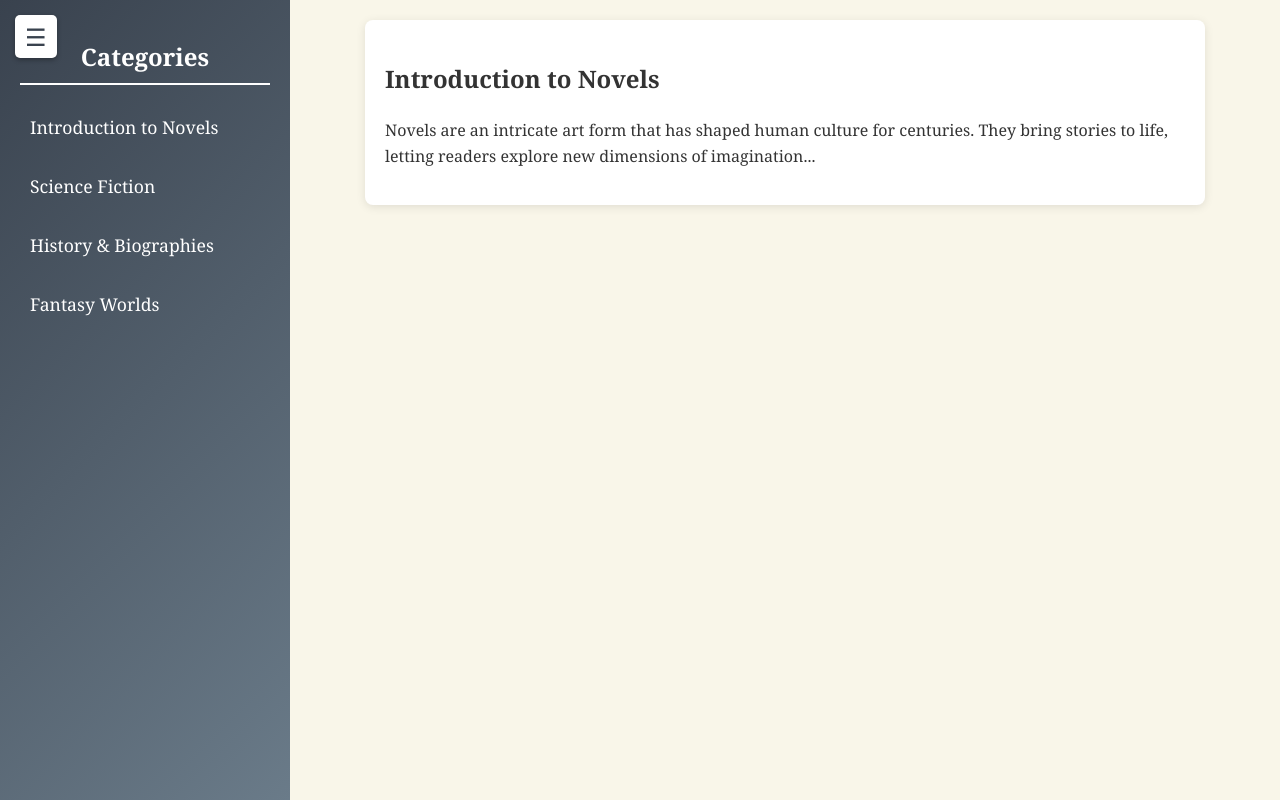
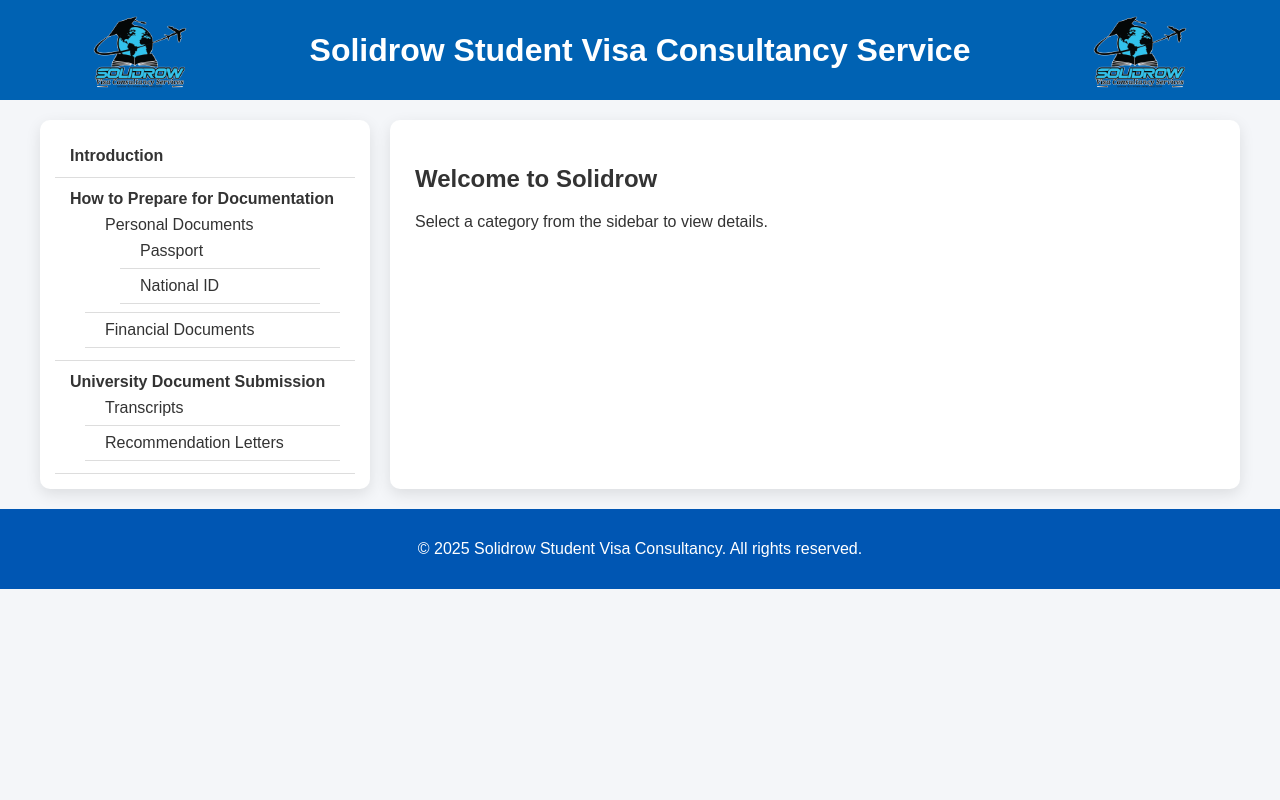
Before and after one commit to sluminda/SolidrowStudentVisa, a plain HTML site: page index.html in a window 1280 px wide. Drawn offline with Linux system fonts and the light colour scheme.

Commit message:
Updated All Files

```diff
--- a/index.html
+++ b/index.html
@@ -4,48 +4,45 @@
 <head>
     <meta charset="UTF-8">
     <meta name="viewport" content="width=device-width, initial-scale=1.0">
-    <title>Book Website</title>
-    <link rel="stylesheet" href="styles.css">
+    <title>Solidrow Student Visa Consultancy</title>
+    <link rel="stylesheet" href="./styles.css">
 </head>
 
 <body>
+    <!-- HEADER -->
+    <header>
+        <div class="logo">
+            <img src="./solidrow-sv-logo.png" alt="Solidrow Student Visa Consultancy">
+            <h1>Solidrow Student Visa Consultancy Service</h1>
+            <img src="./solidrow-sv-logo.png" alt="Solidrow Student Visa Consultancy">
+        </div>
+        <nav>
+            <ul id="nav-menu">
+                <!-- Navigation will be dynamically loaded here -->
+            </ul>
+        </nav>
+    </header>
+
+    <!-- MAIN CONTAINER -->
     <div class="container">
-        <aside class="sidebar">
-            <div class="toggle-btn" onclick="toggleSidebar()">
-                ☰
-            </div>
-            <h2>Categories</h2>
-            <ul>
-                <li><a href="#" onclick="showContent('category1')">Introduction to Novels</a></li>
-                <li><a href="#" onclick="showContent('category2')">Science Fiction</a></li>
-                <li><a href="#" onclick="showContent('category3')">History & Biographies</a></li>
-                <li><a href="#" onclick="showContent('category4')">Fantasy Worlds</a></li>
+        <aside>
+            <ul id="sidebar">
+                <!-- Sidebar categories will be dynamically generated -->
             </ul>
         </aside>
-        <main class="content">
-            <div id="category1" class="content-page active">
-                <h2>Introduction to Novels</h2>
-                <p>Novels are an intricate art form that has shaped human culture for centuries. They bring stories to
-                    life, letting readers explore new dimensions of imagination...</p>
-            </div>
-            <div id="category2" class="content-page">
-                <h2>Science Fiction</h2>
-                <p>Science fiction delves into futuristic worlds, exploring technology and the unknown. From space
-                    exploration to artificial intelligence, it questions the limits of humanity...</p>
-            </div>
-            <div id="category3" class="content-page">
-                <h2>History & Biographies</h2>
-                <p>History and biographies offer a glimpse into the lives of remarkable individuals and the events that
-                    shaped our world. They preserve knowledge and inspire change...</p>
-            </div>
-            <div id="category4" class="content-page">
-                <h2>Fantasy Worlds</h2>
-                <p>Fantasy worlds are realms of wonder and magic. They allow readers to escape reality, experiencing
-                    adventures in lands filled with mythical creatures and heroic quests...</p>
-            </div>
+
+        <main contenteditable="true" id="content">
+            <h2>Welcome to Solidrow</h2>
+            <p>Select a category from the sidebar to view details.</p>
         </main>
     </div>
-    <script src="script.js"></script>
+
+    <!-- FOOTER -->
+    <footer>
+        <p>&copy; 2025 Solidrow Student Visa Consultancy. All rights reserved.</p>
+    </footer>
+
+    <script src="./script.js"></script>
 </body>
 
 </html>
--- a/script.js
+++ b/script.js
@@ -1,22 +1,115 @@
-// Toggle sidebar visibility
-function toggleSidebar() {
-  const sidebar = document.querySelector(".sidebar");
-  const content = document.querySelector(".content");
-  sidebar.classList.toggle("closed");
-  if (sidebar.classList.contains("closed")) {
-    content.style.marginLeft = "0"; // Full-screen content
-  } else {
-    content.style.marginLeft = "250px"; // Push content to the right
+document.addEventListener("DOMContentLoaded", function () {
+  const sidebar = document.getElementById("sidebar");
+  const content = document.getElementById("content");
+
+  const categories = [
+    {
+      title: "Introduction",
+      content:
+        "<h2>Introduction</h2><p>Welcome to the Korean Student Visa Consultancy Guide.</p>",
+    },
+    {
+      title: "How to Prepare for Documentation",
+      content:
+        "<h2>Preparing Your Documents</h2><p>Gather all necessary documents for your student visa.</p>",
+      subcategories: [
+        {
+          title: "Personal Documents",
+          content:
+            "<h2>Personal Documents</h2><p>Required ID, Passport, etc.</p>",
+          miniCategories: [
+            {
+              title: "Passport",
+              content:
+                "<h2>Passport</h2><p>Your passport must be valid for at least 6 months.</p>",
+            },
+            {
+              title: "National ID",
+              content:
+                "<h2>National ID</h2><p>Your National ID is required for verification.</p>",
+            },
+          ],
+        },
+        {
+          title: "Financial Documents",
+          content:
+            "<h2>Financial Documents</h2><p>Bank statements and sponsorship details.</p>",
+        },
+      ],
+    },
+    {
+      title: "University Document Submission",
+      content:
+        "<h2>Submitting University Documents</h2><p>Submit transcripts, recommendation letters, etc.</p>",
+      subcategories: [
+        {
+          title: "Transcripts",
+          content:
+            "<h2>Transcripts</h2><p>Your academic records should be certified.</p>",
+        },
+        {
+          title: "Recommendation Letters",
+          content:
+            "<h2>Recommendation Letters</h2><p>Submit at least two letters from your professors.</p>",
+        },
+      ],
+    },
+  ];
+
+  function generateSidebar() {
+    sidebar.innerHTML = "";
+    categories.forEach((category) => {
+      let categoryItem = createListItem(category.title, category.content);
+
+      if (category.subcategories) {
+        let subList = document.createElement("ul");
+        category.subcategories.forEach((sub) => {
+          let subItem = createListItem(sub.title, sub.content);
+
+          if (sub.miniCategories) {
+            let miniList = document.createElement("ul");
+            sub.miniCategories.forEach((mini) => {
+              let miniItem = createListItem(mini.title, mini.content);
+              miniList.appendChild(miniItem);
+            });
+            subItem.appendChild(miniList);
+          }
+
+          subList.appendChild(subItem);
+        });
+        categoryItem.appendChild(subList);
+      }
+
+      sidebar.appendChild(categoryItem);
+    });
+
+    addCollapsibleFunctionality();
   }
-}
 
-// Show content dynamically
-function showContent(categoryId) {
-  const pages = document.querySelectorAll(".content-page");
-  pages.forEach((page) => page.classList.remove("active")); // Hide all pages
+  function createListItem(text, contentHTML) {
+    let li = document.createElement("li");
+    li.textContent = text;
+    li.addEventListener("click", function (e) {
+      e.stopPropagation();
+      loadContent(contentHTML);
+      toggleDropdown(this);
+    });
+    return li;
+  }
 
-  const activePage = document.getElementById(categoryId);
-  if (activePage) {
-    activePage.classList.add("active"); // Show selected page
+  function loadContent(contentHTML) {
+    content.innerHTML = contentHTML;
   }
-}
+
+  function toggleDropdown(element) {
+    let isOpen = element.classList.contains("open");
+    document
+      .querySelectorAll("#sidebar li")
+      .forEach((el) => el.classList.remove("open"));
+    if (!isOpen) {
+      element.classList.add("open");
+    }
+  }
+
+  generateSidebar();
+});
--- a/styles.css
+++ b/styles.css
@@ -1,119 +1,133 @@
-/* General styles */
+/* GENERAL STYLES */
 body {
+  font-family: "Poppins", sans-serif;
   margin: 0;
-  font-family: "Georgia", serif;
-  display: flex;
-  height: 100vh;
+  padding: 0;
+  background-color: #f4f6f9;
+  color: #333;
 }
 
-/* Container */
+/* HEADER */
+header {
+  align-items: center;
+  justify-content: space-between;
+  background-color: #0062b3;
+  padding: 0px 30px;
+  color: white;
+}
+
+.logo {
+  display: flex;
+  flex-direction: row;
+  justify-content: space-around;
+  align-items: center;
+}
+
+.logo img {
+  height: 100px;
+}
+
+nav ul {
+  list-style: none;
+  padding: 0;
+  margin: 0;
+  display: flex;
+}
+
+nav ul li {
+  margin: 0 15px;
+}
+
+nav ul li a {
+  color: white;
+  text-decoration: none;
+  font-weight: bold;
+}
+
+/* LAYOUT */
 .container {
   display: flex;
-  width: 100%;
-  transition: all 0.3s ease;
+  max-width: 1200px;
+  margin: 20px auto;
 }
 
-/* Sidebar styles */
-.sidebar {
-  width: 250px;
-  background: linear-gradient(135deg, #39424e, #6a7b89);
-  color: white;
-  padding: 20px;
-  transition: transform 0.3s ease;
-  position: relative;
-  z-index: 10;
+/* SIDEBAR */
+aside {
+  width: 300px;
+  background: white;
+  padding: 15px;
+  border-radius: 10px;
+  box-shadow: 0px 5px 15px rgba(0, 0, 0, 0.1);
 }
 
-.sidebar.closed {
-  transform: translateX(-100%);
-}
-
-.sidebar h2 {
-  font-size: 1.5rem;
-  margin-bottom: 20px;
-  text-align: center;
-  border-bottom: 2px solid white;
-  padding-bottom: 10px;
-}
-
-.sidebar ul {
+aside ul {
   list-style: none;
   padding: 0;
   margin: 0;
 }
 
-.sidebar ul li {
-  margin: 15px 0;
+aside ul li {
+  padding: 12px 15px;
+  border-bottom: 1px solid #ddd;
+  font-weight: bold;
+  cursor: pointer;
+  transition: background 0.3s, padding-left 0.3s;
 }
 
-.sidebar ul li a {
-  color: white;
-  text-decoration: none;
-  font-size: 1.1rem;
-  display: block;
-  padding: 10px;
-  border-radius: 5px;
-  transition: background 0.3s;
+aside ul li:hover {
+  background: #e0f2ff;
+  padding-left: 20px;
+  color: #0056b3;
 }
 
-.sidebar ul li a:hover {
-  background: rgba(255, 255, 255, 0.2);
+aside ul ul {
+  padding-left: 15px;
 }
 
-/* Toggle button */
-.toggle-btn {
-  position: absolute;
-  top: 15px;
-  left: 15px;
-  cursor: pointer;
-  font-size: 1.5rem;
-  background: white;
-  color: #39424e;
-  padding: 5px 10px;
-  border-radius: 5px;
-  box-shadow: 0 2px 5px rgba(0, 0, 0, 0.3);
+aside ul ul li {
+  font-weight: normal;
+  padding: 8px 20px;
+  transition: background 0.3s, padding-left 0.3s;
 }
 
-/* Content styles */
-.content {
-  flex: 1;
-  padding: 20px;
-  background: #f9f6e9; /* Paper-like background */
-  color: #333;
-  overflow-y: auto;
-  transition: margin-left 0.3s ease;
-  margin-left: 0;
+aside ul ul li:hover {
+  background: #f0f8ff;
+  padding-left: 25px;
+  color: #003f7f;
 }
 
-.content-page {
-  display: none;
-  animation: fadeIn 0.3s ease-in-out;
+/* MAIN CONTENT */
+main {
+  flex: 1;
+  background: white;
+  padding: 25px;
+  border-radius: 10px;
+  box-shadow: 0px 5px 15px rgba(0, 0, 0, 0.1);
+  margin-left: 20px;
 }
 
-.content-page.active {
-  display: block;
-  margin: 0 auto;
-  max-width: 800px;
-  line-height: 1.6;
-  padding: 20px;
-  background: white;
-  border-radius: 8px;
-  box-shadow: 0 2px 10px rgba(0, 0, 0, 0.1);
+/* FOOTER */
+footer {
+  text-align: center;
+  background-color: #0056b3;
+  color: white;
+  padding: 15px 0;
+  margin-top: 20px;
 }
 
-@keyframes fadeIn {
-  from {
-    opacity: 0;
+/* RESPONSIVE DESIGN */
+@media (max-width: 768px) {
+  .container {
+    flex-direction: column;
+    padding: 10px;
   }
-  to {
-    opacity: 1;
+
+  aside {
+    width: 100%;
+    margin-bottom: 15px;
+  }
+
+  main {
+    margin-left: 0;
   }
 }
-
-/* Responsive design */
-@media (max-width: 768px) {
-  .sidebar {
-    position: absolute;
-    height: 100%;
-  }
-}
```
Also changed, not shown: solidrow-sv-logo.png (added), 1 other file.
